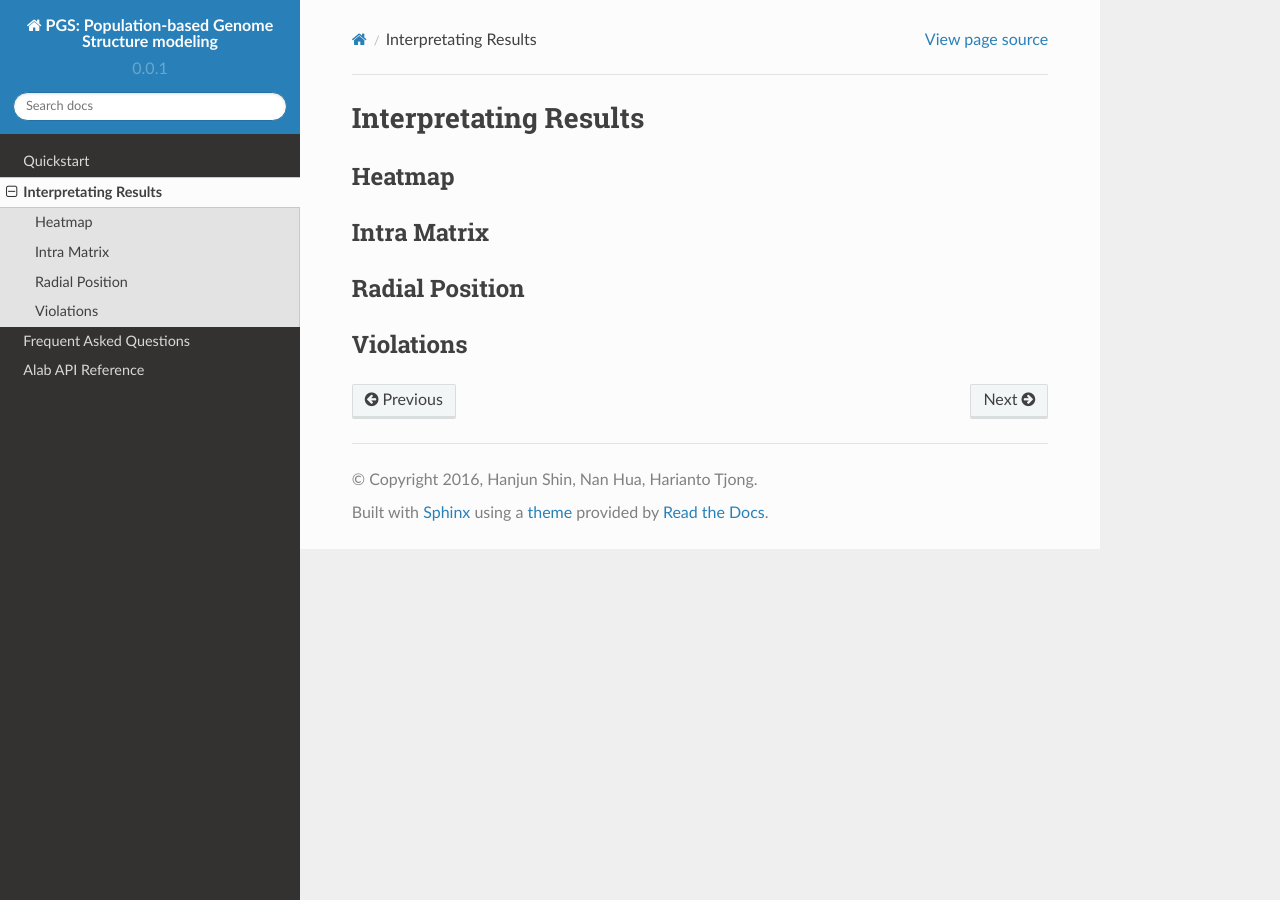
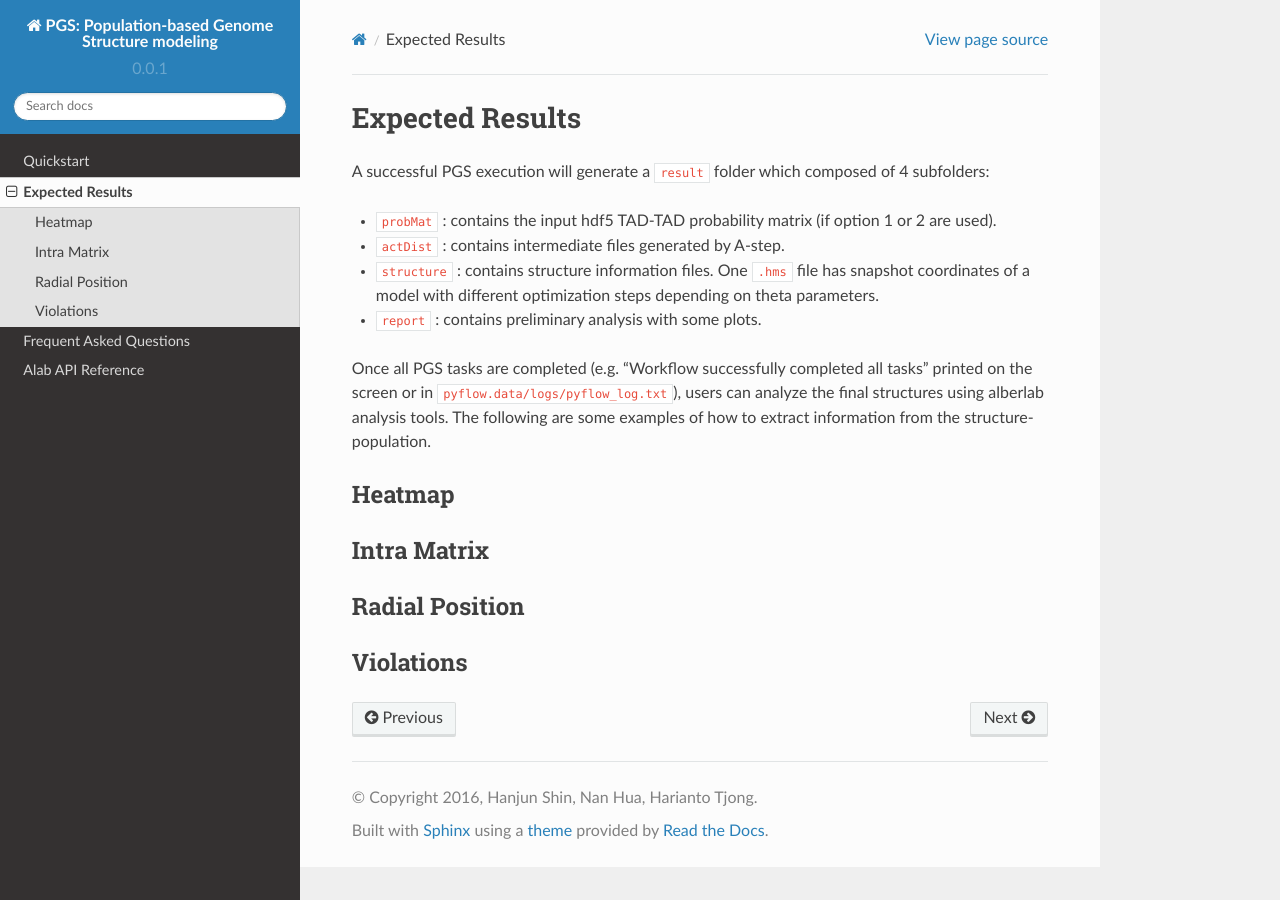
Before and after one commit to alberlab/pgs, a Sphinx documentation site: the page built from docs/results.rst, in a window 1280 px wide. Built offline with Sphinx 7.4.7 and the Read the Docs theme 2.0.0, drawn with Linux system fonts in a browser that asks for light colours.

Commit message:
modify results.rst

```diff
--- a/docs/results.rst
+++ b/docs/results.rst
@@ -1,5 +1,20 @@
-Interpretating Results
+Expected Results
 ======================
+
+A successful PGS execution will generate a ``result`` folder which composed of 4 subfolders:
+
+- ``probMat`` : contains the input hdf5 TAD-TAD probability matrix (if option 1 or 2 are used).
+
+- ``actDist`` : contains intermediate files generated by A-step.
+
+- ``structure`` : contains structure information files. One ``.hms`` file has snapshot coordinates of a model with different optimization steps depending on theta parameters.
+
+- ``report`` : contains preliminary analysis with some plots.
+
+
+Once all PGS tasks are completed (e.g. "Workflow successfully completed all tasks" printed on the screen or in ``pyflow.data/logs/pyflow_log.txt``), users can analyze the final structures using alberlab analysis tools. The following are some examples of how to extract information from the structure-population.
+
+
 
 Heatmap
 -------
```
